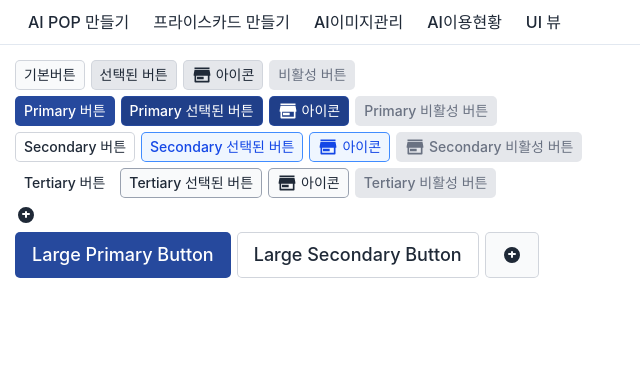
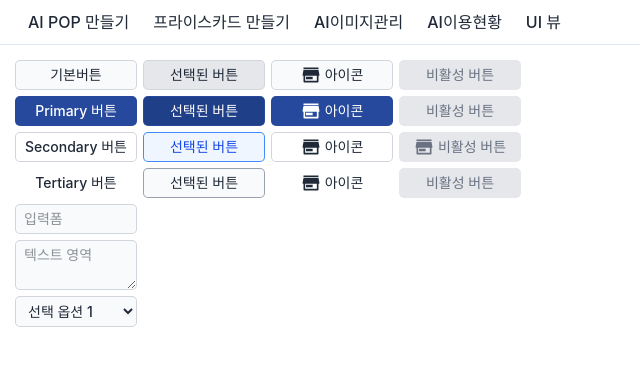
Before and after one commit to evaham/ai-pop, a Next.js app: page /uiView in a window 1280 px wide. Shown: the top 366 px of the page, without its empty margins (0-640 px from the left). Built offline with nearby package versions, Linux system fonts and the light colour scheme; a web font is replaced by a local one.

Commit message:
refactor: 버튼 크기 클래스 제거 및 스타일 수정, 레이어 팝업 기능 추가

```diff
--- a/app/ai_button.css
+++ b/app/ai_button.css
@@ -47,12 +47,6 @@
 
 /* 버튼종류 끝 */
 
-/* 버튼크기 */
-.c-btn-sm { @apply px-2 py-1 text-xs; }
-.c-btn-md { @apply px-2 py-1 text-sm; }
-.c-btn-lg { @apply px-4 py-2 text-lg; }
-/* 버튼크기 끝 */
-
 /* 아이콘 */
 .c-btn svg,
 .c-btn svg,
--- a/app/components/PopSideContentsLayout.jsx
+++ b/app/components/PopSideContentsLayout.jsx
@@ -173,12 +173,14 @@ export default function PopSideContentsLayout({ children }) {
                 <div className="pop-label">홍보유형</div>
                 <div className="pop-btn-group" role="tablist" aria-label="유형선택">
                   <button type="button" className="pop-btn selected">
+                    {/* <svg xmlns="http://www.w3.org/2000/svg" width="32" height="32" viewBox="0 0 32 32" fill="none" stroke="#374151" stroke-width="2.5" stroke-linecap="round" stroke-linejoin="round"><path d="M4 5v9.2a2 2 0 0 0 .586 1.414l11.8 11.8a2 2 0 0 0 2.828 0L28.4 18.228a2 2 0 0 0 0-2.828L16.6 3.6A2 2 0 0 0 15.186 3H6a2 2 0 0 0-2 2Z"/><circle cx="9" cy="9" r="1.5"/><path d="m21 4 .7 2.3L24 7l-2.3.7L21 10l-.7-2.3L18 7l2.3-.7L21 4Z"/></svg> */}
                     <svg xmlns="http://www.w3.org/2000/svg" viewBox="0 0 24 24" fill="currentColor"><path d="M12 2C12.5523 2 13 2.44772 13 3C13 3.55228 12.5523 4 12 4C7.58172 4 4 7.58172 4 12C4 16.4183 7.58172 20 12 20C16.4183 20 20 16.4183 20 12C20 11.4477 20.4477 11 21 11C21.5523 11 22 11.4477 22 12C22 17.5228 17.5228 22 12 22C6.47715 22 2 17.5228 2 12C2 6.47715 6.47715 2 12 2ZM12 6C12.5523 6 13 6.44772 13 7C13 7.55228 12.5523 8 12 8C9.79086 8 8 9.79086 8 12C8 14.2091 9.79086 16 12 16C14.2091 16 16 14.2091 16 12C16 11.4477 16.4477 11 17 11C17.5523 11 18 11.4477 18 12C18 15.3137 15.3137 18 12 18C8.68629 18 6 15.3137 6 12C6 8.68629 8.68629 6 12 6ZM18.5713 2.10059C18.8474 2.1006 19.0712 2.32449 19.0713 2.60059V4.42969C19.0716 4.70553 19.2954 4.92866 19.5713 4.92871H21.3994C21.6754 4.92871 21.8992 5.15275 21.8994 5.42871V6.34375L20.0107 8.23242C19.6358 8.60719 19.1268 8.81824 18.5967 8.81836H16.5967L12.707 12.707C12.3165 13.0974 11.6835 13.0975 11.293 12.707C10.9027 12.3165 10.9026 11.6834 11.293 11.293L15.1826 7.4043V5.4043C15.1826 4.87411 15.3928 4.36526 15.7676 3.99023L17.6572 2.10059H18.5713Z"></path></svg>
                     상품 홍보형
                     <span className="pop-btn-description">상품이나 가격을 강조하는 디자인</span>
                   </button>
                   <button type="button" className="pop-btn">
-                    <svg xmlns="http://www.w3.org/2000/svg" viewBox="0 0 24 24" fill="currentColor"><path d="M9 17C9 17 16 18 19 21H20C20.5523 21 21 20.5523 21 20V13.937C21.8626 13.715 22.5 12.9319 22.5 12C22.5 11.0681 21.8626 10.285 21 10.063V4C21 3.44772 20.5523 3 20 3H19C16 6 9 7 9 7H5C3.89543 7 3 7.89543 3 9V15C3 16.1046 3.89543 17 5 17H6L7 22H9V17ZM11 8.6612C11.6833 8.5146 12.5275 8.31193 13.4393 8.04373C15.1175 7.55014 17.25 6.77262 19 5.57458V18.4254C17.25 17.2274 15.1175 16.4499 13.4393 15.9563C12.5275 15.6881 11.6833 15.4854 11 15.3388V8.6612ZM5 9H9V15H5V9Z"></path></svg>
+                    <svg xmlns="http://www.w3.org/2000/svg" width="32" height="32" viewBox="0 0 32 32" fill="none" stroke="currentColor" stroke-width="2.5" stroke-linecap="round" stroke-linejoin="round"><path d="m12 11 14-6v22l-14-6H6a2 2 0 0 1-2-2v-6a2 2 0 0 1 2-2h6Z"/><path d="M12 11v10M7 21l1 7h4l-1-7M28 13a4 4 0 0 1 0 6"/></svg>
+                    {/* <svg xmlns="http://www.w3.org/2000/svg" viewBox="0 0 24 24" fill="currentColor"><path d="M9 17C9 17 16 18 19 21H20C20.5523 21 21 20.5523 21 20V13.937C21.8626 13.715 22.5 12.9319 22.5 12C22.5 11.0681 21.8626 10.285 21 10.063V4C21 3.44772 20.5523 3 20 3H19C16 6 9 7 9 7H5C3.89543 7 3 7.89543 3 9V15C3 16.1046 3.89543 17 5 17H6L7 22H9V17ZM11 8.6612C11.6833 8.5146 12.5275 8.31193 13.4393 8.04373C15.1175 7.55014 17.25 6.77262 19 5.57458V18.4254C17.25 17.2274 15.1175 16.4499 13.4393 15.9563C12.5275 15.6881 11.6833 15.4854 11 15.3388V8.6612ZM5 9H9V15H5V9Z"></path></svg> */}
                     안내/공지형
                     <span className="pop-btn-description">행사, 공지, 안내용 디자인</span>
                   </button>
@@ -186,11 +188,11 @@ export default function PopSideContentsLayout({ children }) {
                 <div className="pop-label">디자인 방향(규격)</div>
                 <div className="pop-btn-group" role="tablist" aria-label="방향선택">
                   <button type="button" className="pop-btn">
-                    <div className="pop-icon-vertical"></div>
+                    <svg xmlns="http://www.w3.org/2000/svg" width="32" height="32" viewBox="0 0 32 32"  fill="none" stroke="currentColor" stroke-width="2.5" stroke-linecap="round" stroke-linejoin="round"><rect x="6" y="2" width="20" height="28" rx="2"/><circle cx="20" cy="9" r="2"/><path d="m8 26 6-7 4 4 2-2 4 4"/></svg>
                     세로형
                   </button>
                   <button type="button" className="pop-btn selected">
-                    <div className="pop-icon-horizontal"></div>
+                    <svg xmlns="http://www.w3.org/2000/svg"  width="32" height="32" viewBox="0 0 32 32"  fill="none" stroke="currentColor" stroke-width="2.5" stroke-linecap="round" stroke-linejoin="round"><rect x="2" y="6" width="28" height="20" rx="2"/><circle cx="22" cy="12" r="2"/><path d="m4 23 7-7 5 5 3-3 9 8"/></svg>
                     가로형
                   </button>
                 </div>
--- a/app/globals.css
+++ b/app/globals.css
@@ -202,13 +202,13 @@ input:checked + .switch_slider:before { transform: translateX(-13px);  } */
 .popup-content-notice { @apply bg-[#fdfqd3] rounded-lg p-3 text-sm text-[#7a5b1e]; }
 .popup-content-close-btn { @apply absolute top-4 right-4; } */
 
-
+/*
 .workspace-line-btn.tint {
     background-color: #dce9f5;
 }
 .workspace-line-btn.tint:hover {
     background-color: #c3d9f0;
-}
+} */
 
 
 
@@ -1037,8 +1037,8 @@ input:checked + .workspace-switch-slider:before { @apply translate-x-[-12px]; }
 
 /* 패널형 버튼 */
 .pop-btn-group { @apply flex gap-2 w-100; }
-.pop-btn { @apply flex flex-col items-center justify-center w-full h-26 ring-1 ring-gray-200 rounded-lg text-sm font-bold px-4 py-2; }
-.pop-btn svg { @apply size-9 mt-1; }
+.pop-btn { @apply flex flex-col items-center justify-center w-full h-26 ring-1 ring-gray-200 rounded-lg text-sm text-gray-700 font-bold px-4 py-2; }
+.pop-btn svg { @apply size-9 my-1; }
 .pop-btn-description { @apply text-xs text-(--text-secondary) font-medium; }
 .pop-btn:hover { @apply ring-blue-400 cursor-pointer; }
 .pop-btn:active, .pop-btn.selected { @apply ring-1 ring-blue-500 bg-blue-50 text-blue-700; }
--- a/app/uiView/page.jsx
+++ b/app/uiView/page.jsx
@@ -4,62 +4,55 @@ export default function UiView() {
     return (
         <div className="flex flex-col gap-2 my-4 mx-4">
           <div className="flex gap-2">
-            <button className="c-btn">기본버튼</button>
-            <button className="c-btn selected">선택된 버튼</button>
-            <button className="c-btn selected">
+            <button className="c-btn w-30">기본버튼</button>
+            <button className="c-btn w-30 selected">선택된 버튼</button>
+            <button className="c-btn w-30">
               <svg xmlns="http://www.w3.org/2000/svg" viewBox="0 0 24 24" fill="currentColor"><path d="M21 13V20C21 20.5523 20.5523 21 20 21H4C3.44772 21 3 20.5523 3 20V13H2V11L3 6H21L22 11V13H21ZM5 13V19H19V13H5ZM6 14H14V17H6V14ZM3 3H21V5H3V3Z"></path></svg>
               아이콘
             </button>
-            <button className="c-btn disabled">비활성 버튼</button>
+            <button className="c-btn w-30 disabled">비활성 버튼</button>
           </div>
           <div className="flex gap-2">
-            <button className="c-btn-primary">Primary 버튼</button>
-            <button className="c-btn-primary selected">Primary 선택된 버튼</button>
-            <button className="c-btn-primary selected">
+            <button className="c-btn-primary w-30">Primary 버튼</button>
+            <button className="c-btn-primary w-30 selected">선택된 버튼</button>
+            <button className="c-btn-primary w-30">
               <svg xmlns="http://www.w3.org/2000/svg" viewBox="0 0 24 24" fill="currentColor"><path d="M21 13V20C21 20.5523 20.5523 21 20 21H4C3.44772 21 3 20.5523 3 20V13H2V11L3 6H21L22 11V13H21ZM5 13V19H19V13H5ZM6 14H14V17H6V14ZM3 3H21V5H3V3Z"></path></svg>
               아이콘
             </button>
 
-            <button className="c-btn-primary disabled">Primary 비활성 버튼</button>
+            <button className="c-btn-primary w-30 disabled">비활성 버튼</button>
           </div>
           <div className="flex gap-2">
-            <button className="c-btn-secondary">Secondary 버튼</button>
-            <button className="c-btn-secondary selected">Secondary 선택된 버튼</button>
-            <button className="c-btn-secondary selected">
+            <button className="c-btn-secondary w-30">Secondary 버튼</button>
+            <button className="c-btn-secondary w-30 selected">선택된 버튼</button>
+            <button className="c-btn-secondary w-30">
               <svg xmlns="http://www.w3.org/2000/svg" viewBox="0 0 24 24" fill="currentColor"><path d="M21 13V20C21 20.5523 20.5523 21 20 21H4C3.44772 21 3 20.5523 3 20V13H2V11L3 6H21L22 11V13H21ZM5 13V19H19V13H5ZM6 14H14V17H6V14ZM3 3H21V5H3V3Z"></path></svg>
               아이콘
             </button>
 
-            <button className="c-btn-secondary disabled">
+            <button className="c-btn-secondary w-30 disabled">
               <svg xmlns="http://www.w3.org/2000/svg" viewBox="0 0 24 24" fill="currentColor"><path d="M21 13V20C21 20.5523 20.5523 21 20 21H4C3.44772 21 3 20.5523 3 20V13H2V11L3 6H21L22 11V13H21ZM5 13V19H19V13H5ZM6 14H14V17H6V14ZM3 3H21V5H3V3Z"></path></svg>
-              Secondary 비활성 버튼
+              비활성 버튼
             </button>
           </div>
           <div className="flex gap-2">
-            <button className="c-btn-tertiary">Tertiary 버튼</button>
-            <button className="c-btn-tertiary selected">Tertiary 선택된 버튼</button>
-            <button className="c-btn-tertiary selected">
+            <button className="c-btn-tertiary w-30">Tertiary 버튼</button>
+            <button className="c-btn-tertiary w-30 selected">선택된 버튼</button>
+            <button className="c-btn-tertiary w-30">
               <svg xmlns="http://www.w3.org/2000/svg" viewBox="0 0 24 24" fill="currentColor"><path d="M21 13V20C21 20.5523 20.5523 21 20 21H4C3.44772 21 3 20.5523 3 20V13H2V11L3 6H21L22 11V13H21ZM5 13V19H19V13H5ZM6 14H14V17H6V14ZM3 3H21V5H3V3Z"></path></svg>
               아이콘
             </button>
 
-            <button className="c-btn-tertiary disabled">Tertiary 비활성 버튼</button>
+            <button className="c-btn-tertiary w-30 disabled">비활성 버튼</button>
           </div>
-          <div className="flex gap-2">
-            <button className="c-btn-icon">
-                <svg xmlns="http://www.w3.org/2000/svg" className="h-5 w-5" viewBox="0 0 20 20" fill="currentColor">
-                    <path fillRule="evenodd" d="M10 18a8 8 0 100-16 8 8 0 000 16zm1-11V7a1 1 0 10-2 0v1H7a1 1 0 100 2h2v2a1 1 0 102 0v-2h2a1 1 0 100-2h-2z" clipRule="evenodd" />
-                </svg>
-            </button>
-          </div>
-          <div className="flex gap-2">
-            <button className="c-btn c-btn-primary c-btn-lg">Large Primary Button</button>
-            <button className="c-btn c-btn-secondary c-btn-lg">Large Secondary Button</button>
-            <button className="c-btn c-btn-icon c-btn-lg">
-                <svg xmlns="http://www.w3.org/2000/svg" className="h-5 w-5" viewBox="0 0 20 20" fill="currentColor">
-                    <path fillRule="evenodd" d="M10 18a8 8 0 100-16 8 8 0 000 16zm1-11V7a1 1 0 10-2 0v1H7a1 1 0 100 2h2v2a1 1 0 102 0v-2h2a1 1 0 100-2h-2z" clipRule="evenodd" />
-                </svg>
-            </button>
+          <div className="flex flex-col gap-2">
+             <input type="text" className="c-input w-30" placeholder="입력폼" />
+             <textarea className="c-textarea w-30" placeholder="텍스트 영역"></textarea>
+             <select className="c-select w-30">
+               <option>선택 옵션 1</option>
+               <option>선택 옵션 2</option>
+               <option>선택 옵션 3</option>
+             </select>
           </div>
         </div>
     );
```
Also changed, not shown: app/components/LayerPopupView.jsx (+13 -4 lines).
